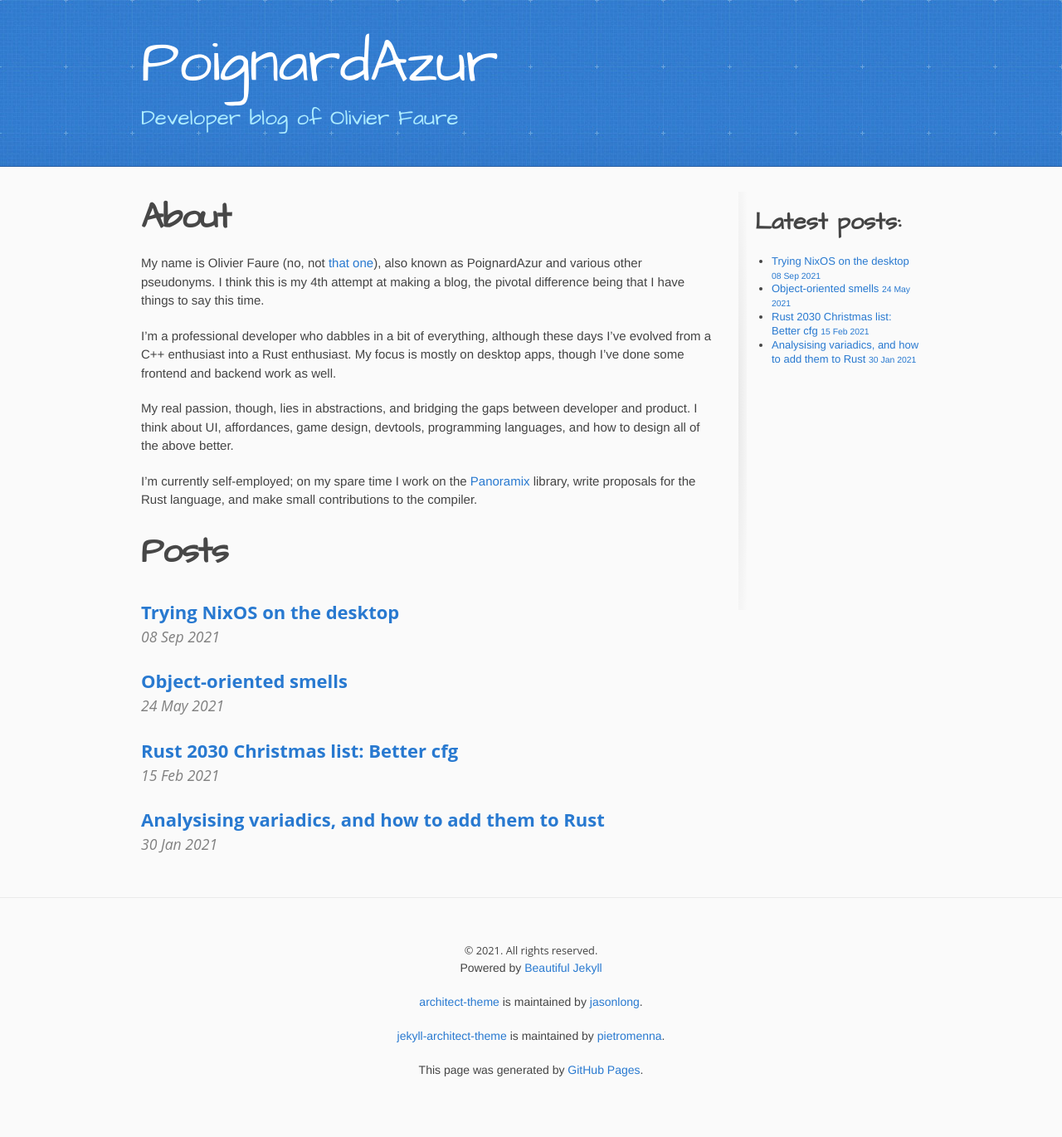
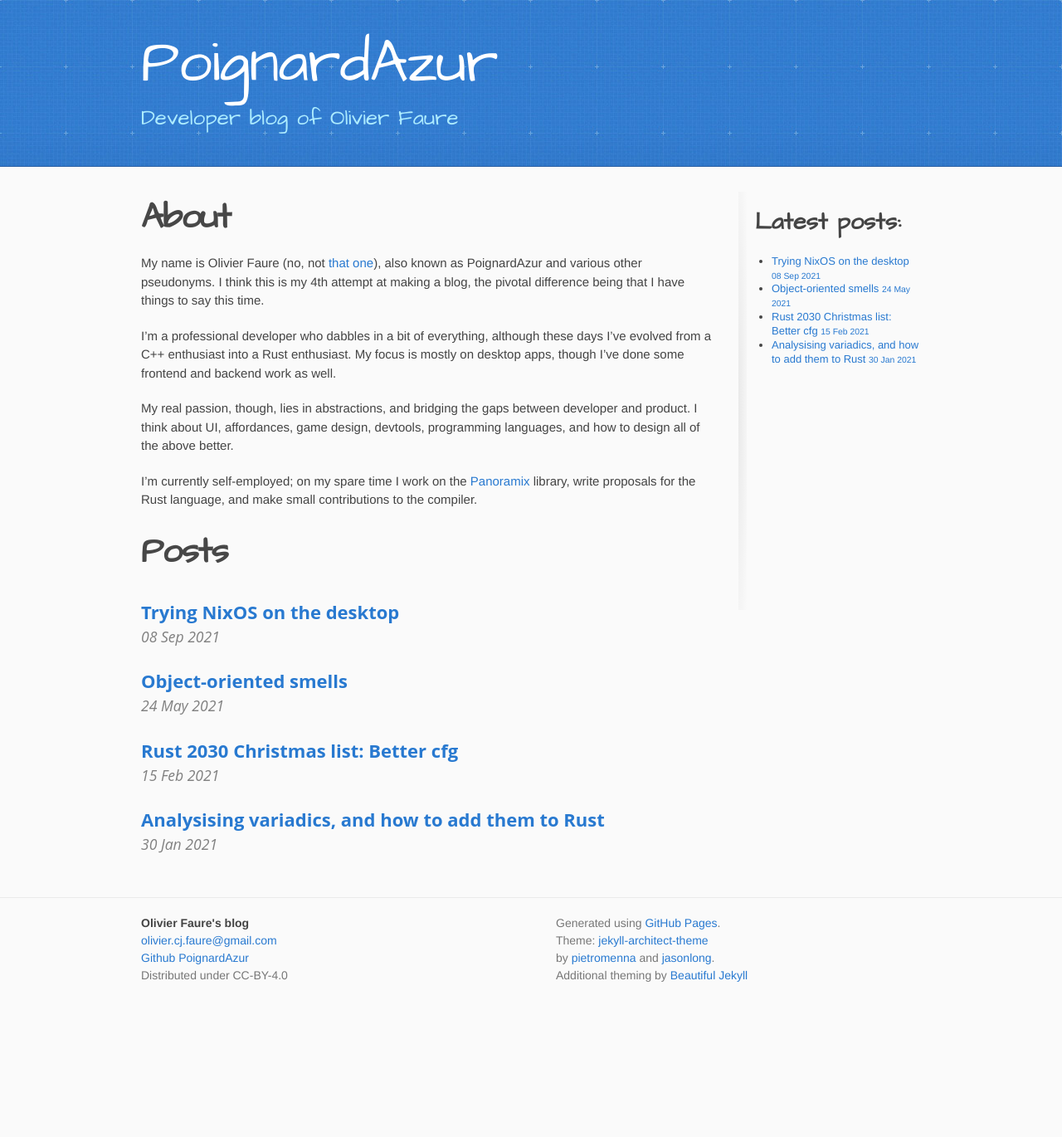
Before and after one commit to PoignardAzur/poignardazur.github.io, a Jekyll site: the page built from index.html, in a window 1280 px wide. Shown: the whole page at 83% size. Built offline with Jekyll 4.4.1, drawn with Linux system fonts in a browser that asks for light colours; after the commit the page ends 1206 px from its top, so only the background shows below that.

Commit message:
Re-style footer

```diff
--- a/_layouts/default.html
+++ b/_layouts/default.html
@@ -62,24 +62,21 @@
       </div>
 
       <footer>
-        <div class="container-md beautiful-jekyll-footer">
-          <div class="row">
-            <div class="col-xl-8 offset-xl-2 col-lg-10 offset-lg-1">
-              <p class="copyright text-muted">
-                <small>
-                  &copy; <time datetime="{{ site.time | date_to_xmlschema }}">{{ site.time | date: '%Y' }}</time>. All rights reserved.
-                </small>
-              </p>
-              <p class="theme-by text-muted">
-                Powered by
-                <a href="https://beautifuljekyll.com">Beautiful Jekyll</a>
-              </p>
-              <p class="repo-owner"><a href="https://github.com/jasonlong/architect-theme">architect-theme</a> is maintained by <a href="https://github.com/jasonlong">jasonlong</a>.</p>
+        <div class="wrapper">
 
-              <p class="repo-owner"><a href="https://github.com/pietromenna/jekyll-architect-theme">jekyll-architect-theme</a> is maintained by <a href="https://github.com/pietromenna">pietromenna</a>.</p>
+          <div class="contact">
+            <div><strong>Olivier Faure's blog</strong></div>
+            <div><a href="mailto:olivier.cj.faure@gmail.com">olivier.cj.faure@gmail.com</a></div>
+            <div><a href="https://github.com/PoignardAzur/">Github PoignardAzur</a></div>
+            <div class="text-muted">Distributed under CC-BY-4.0</div>
+          </div>
 
-              <p>This page was generated by <a href="https://pages.github.com">GitHub Pages</a>.</p>
-            </div>
+          <div class="attributions text-muted">
+            <div>Generated using <a href="https://pages.github.com">GitHub Pages</a>.</div>
+            <div class="theme-by">Theme: <a href="https://github.com/pietromenna/jekyll-architect-theme">jekyll-architect-theme</a> </br>by <a href="https://github.com/pietromenna">pietromenna</a> and <a href="https://github.com/jasonlong">jasonlong</a>.</div>
+            <div class="theme-by">Additional theming by <a href="https://beautifuljekyll.com">Beautiful Jekyll</a></div>
+
+
           </div>
         </div>
       </footer>
--- a/stylesheets/stylesheet.css
+++ b/stylesheets/stylesheet.css
@@ -710,62 +710,42 @@ dl dd {
 /* --- Footer --- */
 
 footer {
-  padding: 1.875rem 0;
   border-top: 1px #EAEAEA solid;
   margin-top: 3.125rem;
   font-size: 0.875rem;
-  text-align: center;
-  background-color: {{ site.footer-col | default: "#EAEAEA" }};
-  {% if site.footer-img %}
-    background-image: url({{ site.footer-img | relative_url }});
-    background-attachment: fixed;
-  {% endif %}
+  background-color: "#EAEAEA";
 }
 
-footer p.text-muted {
-  color: {{ site.footer-text-col | default: "#777777" }} !important;
+footer .wrapper {
+  display: grid;
+  grid-template-columns: 500px;
+  width: 940px;
+  margin: 20px auto;
+}
+
+footer .text-muted {
+  color: #777777 !important;
 }
 
 footer a {
   color: {{ site.footer-link-col | default: "#404040" }};
 }
-footer .copyright {
-  font-family: 'Open Sans', 'Helvetica Neue', Helvetica, Arial, sans-serif;
-  text-align: center;
-  margin-bottom: 0;
-  margin-top: 0;
+
+footer div.contact {
+  grid-column: 1;
+}
+footer div.attributions {
+  grid-column: 2;
 }
 
 
 /* #Media Queries
 ================================================== */
 
-/* Smaller than standard 960 (devices and browsers) */
-@media only screen and (max-width: 959px) { }
-
-/* Tablet Portrait size to standard 960 (devices and browsers) */
-@media only screen and (min-width: 768px) and (max-width: 959px) {
+/* All Mobile Sizes (devices and browser) */
+@media only screen and (max-width: 1000px) {
   .inner {
-    width: 740px;
-  }
-  header h1, header p {
-    width: 340px;
-  }
-  header h1 {
-    font-size: 60px;
-  }
-  header p {
-    font-size: 30px;
-  }
-  #main-content {
-    width: 490px;
-  }
-}
-
-/* All Mobile Sizes (devices and browser) */
-@media only screen and (max-width: 767px) {
-  .inner {
-    width: 93%;
+    width: 94%;
   }
   header {
     padding: 20px 0;
@@ -818,25 +798,12 @@ footer .copyright {
   aside.related {
     display: none;
   }
-}
-
-/* Mobile Landscape Size to Tablet Portrait (devices and browsers) */
-@media only screen and (min-width: 480px) and (max-width: 767px) { }
-
-/* Mobile Portrait Size to Mobile Landscape Size (devices and browsers) */
-@media only screen and (max-width: 479px) { }
-
-@media (min-width: 768px) {
   footer {
-    padding: 3.125rem 0;
+    margin-top: 5px;
   }
-  footer .footer-links {
-    font-size: 1.125rem;
-  }
-  footer .copyright {
-    font-size: 1rem;
-  }
-  footer .footer-custom-content {
-    font-size: 1rem;
+  footer .wrapper {
+    width: 93%;
+    display: block;
+    margin: 20px auto;
   }
 }
```
